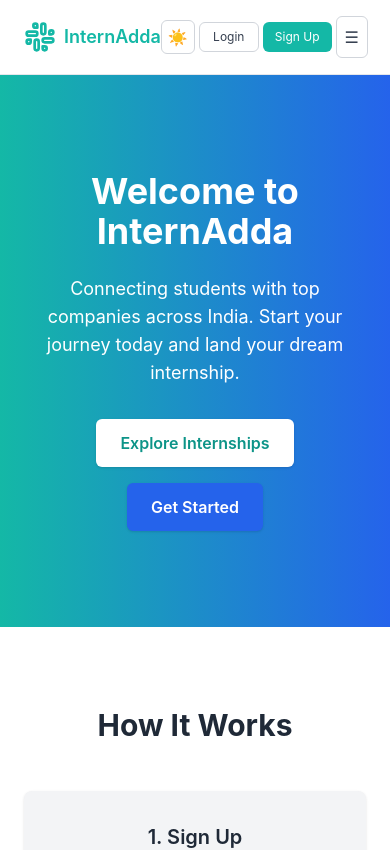
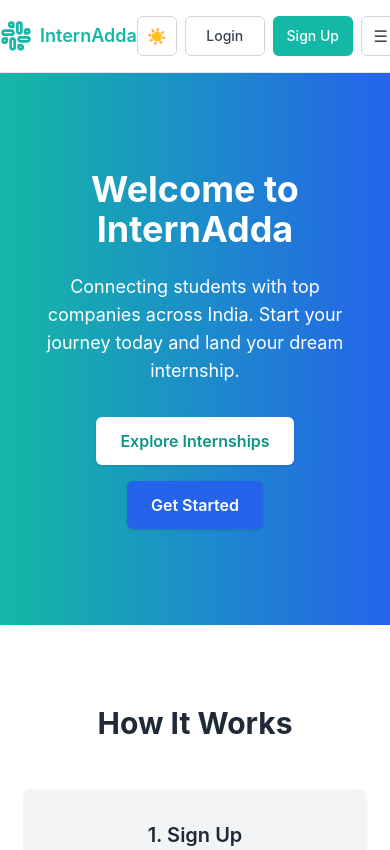
Before and after one commit to devvrat-singh-gth/internshipHub-frontend, a React (Vite) app: page / in a window 390 px wide. Shown: the top 850 px of the page. Built offline with nearby package versions, Linux system fonts and the light colour scheme.

Commit message:
prototype

```diff
--- a/src/components/Navbar.jsx
+++ b/src/components/Navbar.jsx
@@ -76,24 +76,24 @@ const Navbar = () => {
 
   return (
     <header className="bg-white dark:bg-gray-900 border-b border-gray-200 dark:border-gray-700 z-50 shadow-sm">
-      <nav className="max-w-7xl mx-auto px-6">
-        <div className="flex justify-between items-center py-4">
-          {/* Left side: Brand (Icon + InternAdda) */}
-          <div className="flex items-center flex-shrink-0">
+      <nav className="max-w-7xl mx-auto">
+        <div className="flex justify-between items-center py-4 px-0 md:px-6">
+          {/* Left: Brand fully flush left on mobile */}
+          <div className="flex items-center flex-shrink-0 pl-0">
             <Link
               to={isLoggedIn ? "/home" : "/"}
               className="flex items-center gap-2 sm:gap-3 text-teal-500 hover:text-teal-700 dark:hover:text-teal-300 transition"
             >
               <Slack className="w-8 h-8 sm:w-10 sm:h-10" />
-              <span className="text-lg sm:text-3xl font-semibold">
+              <span className="text-lg sm:text-3xl font-semibold whitespace-nowrap">
                 InternAdda
               </span>
             </Link>
           </div>
 
-          {/* Right side: Navigation links + controls */}
-          <div className="flex items-center gap-1 sm:gap-3">
-            {/* Desktop Navigation Links */}
+          {/* Right: controls */}
+          <div className="flex items-center gap-2 pr-0 md:pr-0">
+            {/* Desktop nav links */}
             <div className="hidden md:flex gap-8 mr-4">
               <Link to="/" className="nav-link hover:text-teal-500">
                 Home
@@ -134,29 +134,34 @@ const Navbar = () => {
               )}
             </div>
 
+            {/* Mobile controls container, aligned extreme right, no padding */}
+            <div className="flex items-center gap-2 md:hidden pr-0">
               {/* Dark Mode Toggle */}
               <button
                 onClick={() => setDarkMode(!darkMode)}
-              className="min-w-[34px] min-h-[30px] p-1 sm:min-w-[42px] sm:min-h-[38px] sm:p-2 rounded-md border border-gray-300 dark:border-gray-600
-                         text-gray-700 dark:text-gray-200 hover:bg-gray-100 dark:hover:bg-gray-700 transition flex justify-center items-center"
                 aria-label="Toggle Dark Mode"
+                className="w-10 h-10 rounded-md border border-gray-300 dark:border-gray-600
+                  text-gray-700 dark:text-gray-200 hover:bg-gray-100 dark:hover:bg-gray-700
+                  flex justify-center items-center transition"
               >
                 {darkMode ? "🌙" : "☀️"}
               </button>
 
+              {/* Login / Signup or User Dropdown */}
               {!isLoggedIn ? (
                 <>
                   <button
-                  className="min-w-[60px] min-h-[30px] px-3 py-1 text-xs sm:min-w-[72px] sm:min-h-[38px] sm:px-4 sm:py-2 sm:text-sm rounded-md border border-gray-300
-                             dark:border-gray-600 text-gray-700 dark:text-gray-200 hover:bg-gray-100 dark:hover:bg-gray-700 transition"
                     onClick={() => navigate("/login")}
+                    className="w-20 h-10 rounded-md border border-gray-300 dark:border-gray-600
+                      text-gray-700 dark:text-gray-200 hover:bg-gray-100 dark:hover:bg-gray-700
+                      text-sm font-medium transition"
                   >
                     Login
                   </button>
                   <button
-                  className="min-w-[60px] min-h-[30px] px-3 py-1 text-xs sm:min-w-[72px] sm:min-h-[38px] sm:px-4 sm:py-2 sm:text-sm rounded-md bg-teal-500 text-white
-                             hover:bg-teal-600 active:bg-teal-700 whitespace-nowrap"
                     onClick={() => navigate("/register")}
+                    className="w-20 h-10 rounded-md bg-teal-500 text-white
+                      hover:bg-teal-600 active:bg-teal-700 text-sm font-medium transition"
                   >
                     Sign Up
                   </button>
@@ -164,20 +169,20 @@ const Navbar = () => {
               ) : (
                 <div ref={dropdownRef} className="relative">
                   <button
-                  className="min-w-[90px] min-h-[30px] px-3 py-1 text-xs sm:min-w-[110px] sm:min-h-[38px] sm:px-4 sm:py-2 sm:text-sm rounded-md border border-gray-300 dark:border-gray-600
-                             text-gray-700 dark:text-gray-200 hover:bg-gray-100 dark:hover:bg-gray-700
-                             transition flex items-center gap-1 sm:gap-2 whitespace-nowrap"
                     onClick={() => setShowDropdown((prev) => !prev)}
                     aria-haspopup="true"
                     aria-expanded={showDropdown}
+                    className="w-24 h-10 rounded-md border border-gray-300 dark:border-gray-600
+                      text-gray-700 dark:text-gray-200 hover:bg-gray-100 dark:hover:bg-gray-700
+                      flex items-center justify-center gap-1 text-sm font-medium transition"
                   >
-                  <UserCheck className="w-4 h-4 sm:w-5 sm:h-5" />
+                    <UserCheck className="w-5 h-5" />
                     <span className="truncate">Hi, {userName} ▼</span>
                   </button>
 
                   {showDropdown && (
                     <div
-                    className="absolute right-0 sm:right-2 mt-2 w-40 bg-white dark:bg-gray-800
+                      className="absolute right-0 mt-2 w-40 bg-white dark:bg-gray-800
                         border border-gray-200 dark:border-gray-700 rounded-lg shadow-lg
                         overflow-hidden animate-fade-in z-50"
                       style={{ minWidth: "10rem" }}
@@ -203,21 +208,23 @@ const Navbar = () => {
                 </div>
               )}
 
-            {/* Hamburger for mobile */}
+              {/* Hamburger menu */}
               <button
-              className="md:hidden p-2 rounded-md border border-gray-300 dark:border-gray-600
-                         text-gray-700 dark:text-gray-200 hover:bg-gray-100 dark:hover:bg-gray-700"
                 onClick={() => setIsMobileMenuOpen(!isMobileMenuOpen)}
                 aria-label="Toggle Mobile Menu"
+                className="w-10 h-10 rounded-md border border-gray-300 dark:border-gray-600
+                  text-gray-700 dark:text-gray-200 hover:bg-gray-100 dark:hover:bg-gray-700
+                  flex justify-center items-center transition"
               >
                 ☰
               </button>
             </div>
           </div>
+        </div>
 
         {/* Mobile Menu */}
         {isMobileMenuOpen && (
-          <div className="md:hidden flex flex-col gap-4 pb-4 animate-slide-down">
+          <div className="md:hidden flex flex-col gap-4 pb-4 px-4 animate-slide-down">
             <Link
               to="/"
               onClick={() => setIsMobileMenuOpen(false)}
```
Lines whose indentation alone changed are shown as unchanged.
